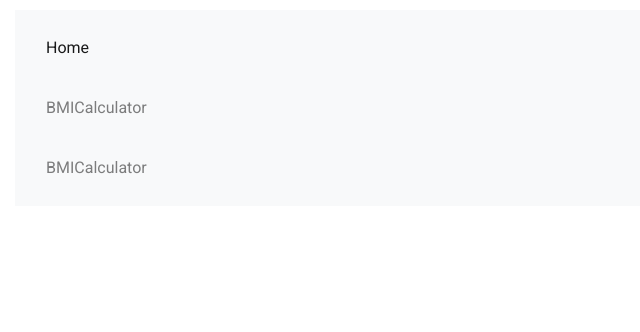
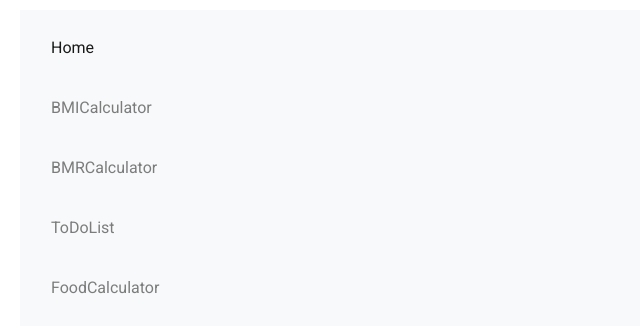
Before and after one commit to andryskowski/Health-Application, a React (Create React App) app in the folder to_do_list/: page / in a window 1280 px wide. Shown: the top 332 px of the page, without its empty margins (0-640 px from the left). Built offline with nearby package versions, Linux system fonts and the light colour scheme.

Commit message:
added links in navbar

```diff
--- a/to_do_list/src/components/Navbar/App.js
+++ b/to_do_list/src/components/Navbar/App.js
@@ -1,19 +1,25 @@
 import react from 'react';
 import './sass/App.sass';
-
+import {Link} from 'react-router-dom';
 const App = () => {
 
   return (
     <nav class="navbar navbar-light bg-light">
     <ul class="navbar-nav">
         <li class="nav-item">
-            <a class="nav-link active" href="#">Home</a>
+            <Link  to="/" class="nav-link active" href="#">Home</Link>
         </li>
         <li class="nav-item">
-            <a class="nav-link" href="#">BMICalculator</a>
+            <Link to="/BMICalculator" class="nav-link" href="#">BMICalculator</Link>
         </li>
         <li class="nav-item">
-            <a class="nav-link" href="#">BMICalculator</a>
+            <Link to="/BMRCalculator" class="nav-link" href="#">BMRCalculator</Link>
+        </li>
+        <li class="nav-item">
+            <Link to="/ToDoList" class="nav-link" href="#">ToDoList</Link>
+        </li>
+        <li class="nav-item">
+            <Link to="/Food" class="nav-link" href="#">FoodCalculator</Link>
         </li>
     </ul>
 </nav>);
--- a/to_do_list/src/index.js
+++ b/to_do_list/src/index.js
@@ -13,9 +13,10 @@ import 'bootstrap/dist/css/bootstrap.min.css'
 
 ReactDOM.render(
   <React.StrictMode>
-    <Nav/>
+
     <Router>
     <div>
+    <Nav/>
     {/* <Route path="/" component={Home}></Route> */}
     <Route path="/BMICalculator" component={BMICalculator}></Route>
     <Route path="/BMRCalculator" component={BMRCalculator}></Route>
```
